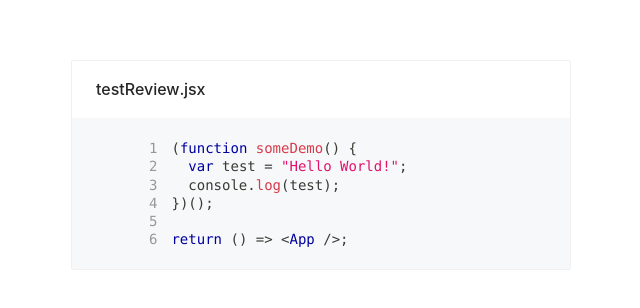
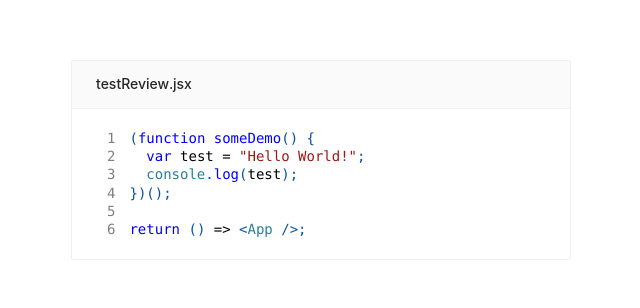
Before and after one commit to codefreak/react-code-review-editor, a React (Create React App) app: page / in a window 1280 px wide. Shown: the part 140-448 px from the top of the page, without its empty margins (319-959 px from the left). Built offline with nearby package versions, Linux system fonts and the light colour scheme.

Commit message:
change theme to vsLight

```diff
--- a/src/components/CodeReviewCard.tsx
+++ b/src/components/CodeReviewCard.tsx
@@ -1,7 +1,7 @@
 import React from "react";
-import { Card} from "antd";
+import {Card} from "antd";
 import Highlight, {defaultProps, Language} from "prism-react-renderer";
-import theme from "prism-react-renderer/themes/github";
+import theme from "prism-react-renderer/themes/vsLight";
 import {Line, LineContent, LineNo, Pre} from "./styles";
 import "antd/dist/antd.css";
 
@@ -13,8 +13,7 @@ export interface CodeReviewCardProps  {
 }
 
 const cardBodyStyle = {
-    padding: 0,
-    backgroundColor: '#f6f8fa'
+    padding: 0
 }
 
 export const CodeReviewCard: React.FC<CodeReviewCardProps> = ({
@@ -24,7 +23,11 @@ export const CodeReviewCard: React.FC<CodeReviewCardProps> = ({
                                                           title
 }) => {
     return (
-            <Card style={{ width: width }} title={title} className={"codeReview"} bodyStyle={cardBodyStyle}>
+            <Card style={{ width: width }}
+                  title={title} className={"codeReview"}
+                  bodyStyle={cardBodyStyle}
+                  type={"inner"}
+            >
                 <Highlight {...defaultProps} theme={theme} code={code} language={language}>
                     {({ className, style, tokens, getLineProps, getTokenProps }) => (
                         <Pre className={className} style={style}>
--- a/src/components/styles.tsx
+++ b/src/components/styles.tsx
@@ -25,7 +25,7 @@ export const LineNo = styled.span`
   display: table-cell;
   text-align: right;
   padding-right: 1em;
-  padding-left: 5em;
+  padding-left: 2em;
   user-select: none;
   opacity: 0.5;
 `;
```
